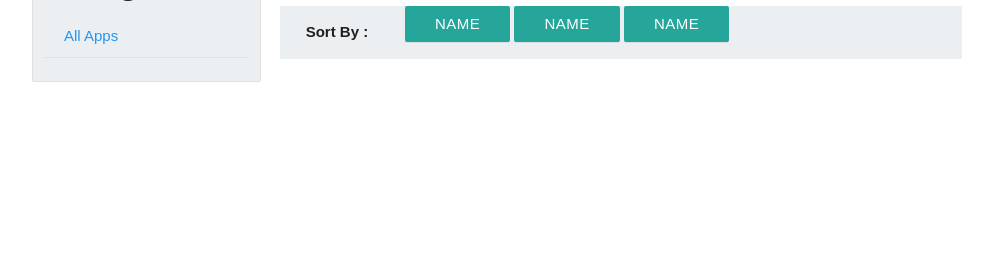
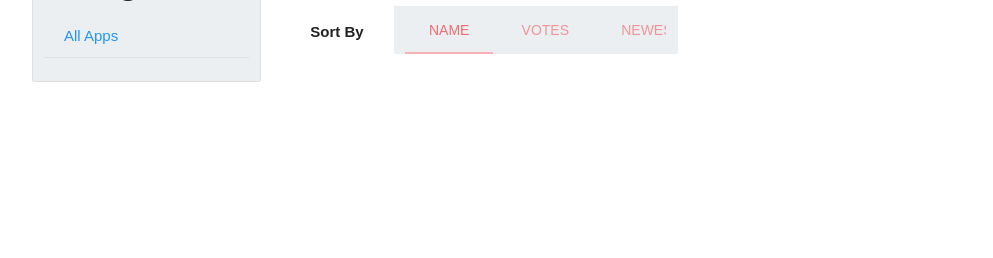
Before and after one commit to abhijithanilkumar/ns-3-AppStore, a Django app: template src/apps/templates/apps_tag.html in a window 1280 px wide. Shown: the part 221-479 px from the top of the page, without its empty margins (149-1142 px from the left). Run offline with Django 3.2, Linux system fonts and the light colour scheme; the template is opened without the code that fills it, so the values that code supplies are empty; some libraries are stand-ins or nearby versions.

Commit message:
Change buttons

```diff
--- a/src/apps/templates/apps_tag.html
+++ b/src/apps/templates/apps_tag.html
@@ -24,21 +24,18 @@
       <div class="col s12 m8 l9">
         <div class="row push-left-extra">
           <h4 class="truncate"><b>Apps with Tag : {{active_tag.name}}</b></h4>
-          <div class="row  blue-grey lighten-5">
-            <div class="col s2">
-              <span><b><p class="center">Sort By :</p></b></span>
+            <div class="row">
+              <div class="col s2 l2 m2">
+                <span><b><p class="center">Sort By</p></b></span>
+              </div>
+              <div class="col s10 l5 m10 blue-grey lighten-5">
+                <ul class="tabs  blue-grey lighten-5">
+                  <li class="tab"><a class="active" href="#test1">Name</a></li>
+                  <li class="tab"><a href="#test3">Votes</a></li>
+                  <li class="tab"><a href="#test4">Newest Release</a></li>
+                </ul>
+              </div>
             </div>
-            <div class="col s10 btn-group">
-              <button class="btn btn-small">Name</button>
-              <button class="btn btn-small">Name</button>
-              <button class="btn btn-small">Name</button>
-              <!--ul class="tabs  blue-grey lighten-5">
-                <li class="tab"><a class="active" href="#test1">Name</a></li>
-                <li class="tab"><a href="#test3">Votes</a></li>
-                <li class="tab"><a href="#test4">Newest Release</a></li>
-              </ul-->
-            </div>
-          </div>
           <div id="test1">
             {% for app in apps_name %}
               <div class="col s12 m6">
```
